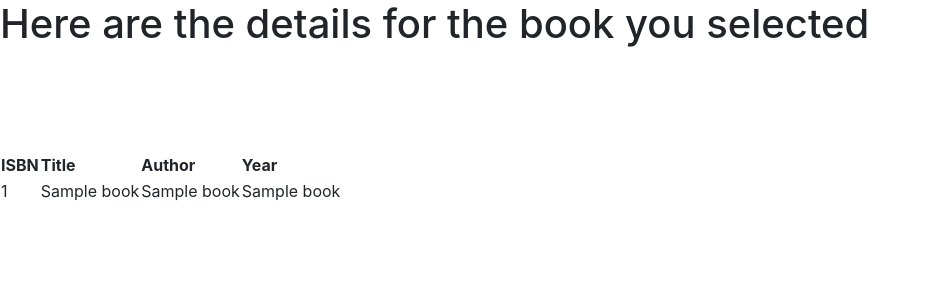
After one commit to faridhode/ENGO551_Lab1, a Flask app: page /book/1 in a window 1280 px wide. The commit adds this page. Shown: the top 300 px of the page, without its empty margins (0-928 px from the left). Run offline with Flask 2, Linux system fonts and the light colour scheme; a database or web service that is not in the repository returns one stand-in record (values such as "Sample title"); some libraries are stand-ins or nearby versions.

Commit message:
Task 3.5
Includes a functionality for the user to click on any book ISBN and be directed to a "book.html" page for that book that provides details on the book. Yet to implement the "review" feature.

```diff
--- a/application.py
+++ b/application.py
@@ -1,6 +1,6 @@
 import os, psycopg2
 #from flask_sqlalchemy import SQLAlchemy
-from flask import Flask, session, render_template, request, redirect
+from flask import Flask, session, render_template, request, redirect, url_for
 from flask_session import Session
 from sqlalchemy import create_engine
 from sqlalchemy.orm import scoped_session, sessionmaker
@@ -99,12 +99,27 @@ def home():
 	return render_template("home.html", rows=rows)
 
 
-
 @app.route("/logout.html", methods=["GET", "POST"])
 def logout():
 
 	return render_template('logout.html')
 
+@app.route("/book/<string:isbn>")
+def book(isbn):
+
+	cursor = connection.cursor()
+
+	# displaying the selected books info
+	query = f"SELECT * FROM books WHERE isbn='{isbn}'"
+	cursor.execute(query)
+	book = cursor.fetchone()
+
+	# displaying all reviews for the book
+	review_input = f"SELECT review FROM reviews WHERE isbn='{isbn}'"
+	cursor.execute(review_input)
+	reviews = cursor.fetchall()
+
+	return render_template("book.html", book=book, reviews=reviews)
 
 
 if __name__=="__main__":
--- /dev/null
+++ b/templates/book.html
@@ -0,0 +1,43 @@
+<!DOCTYPE html>
+<html lang="en">
+    <head>
+        <title> Book Details</title>
+		<link rel="stylesheet" href="https://cdn.jsdelivr.net/npm/bootstrap@4.3.1/dist/css/bootstrap.min.css" integrity="sha384-ggOyR0iXCbMQv3Xipma34MD+dH/1fQ784/j6cY/iJTQUOhcWr7x9JvoRxT2MZw1T" crossorigin="anonymous">
+		<link rel="stylesheet" href="styles.css">
+
+    </head>
+    <body>
+        <h1>Here are the details for the book you selected</h1>
+
+
+        <br/> <br/>
+
+        <br/> <br/>
+
+        <table>
+            <tr>
+                <th>ISBN</th>
+                <th>Title</th>
+                <th>Author</th>
+                <th>Year</th>
+            </tr>
+
+
+            <tr>
+                <td>{{book[0] }}</td>
+                <td>{{book[1] }}</td>
+                <td>{{book[2] }}</td>
+                <td>{{book[3] }}</td>
+            </tr>
+
+
+        </table>
+
+        <br/> <br/>
+
+
+
+        <br/> <br/>
+
+    </body>
+</html>
--- a/templates/home.html
+++ b/templates/home.html
@@ -39,7 +39,7 @@
 
             {% for row in rows %}
             <tr>
-                <td>{{row[0] }}</td>
+                <td><a href="{{ url_for('book', isbn=row[0]) }}">{{row[0] }}</a></td>
                 <td>{{row[1] }}</td>
                 <td>{{row[2] }}</td>
                 <td>{{row[3] }}</td>
```
Also changed, not shown: 1 other file.
